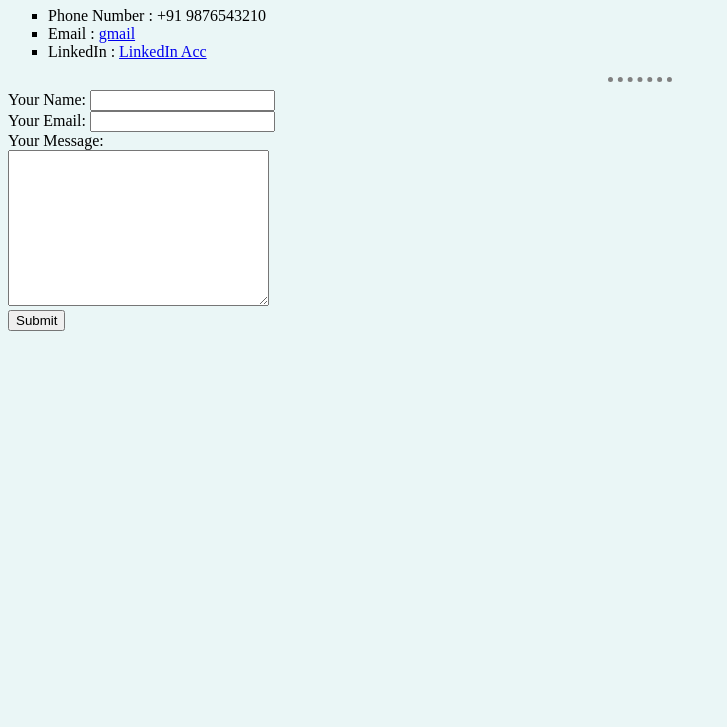
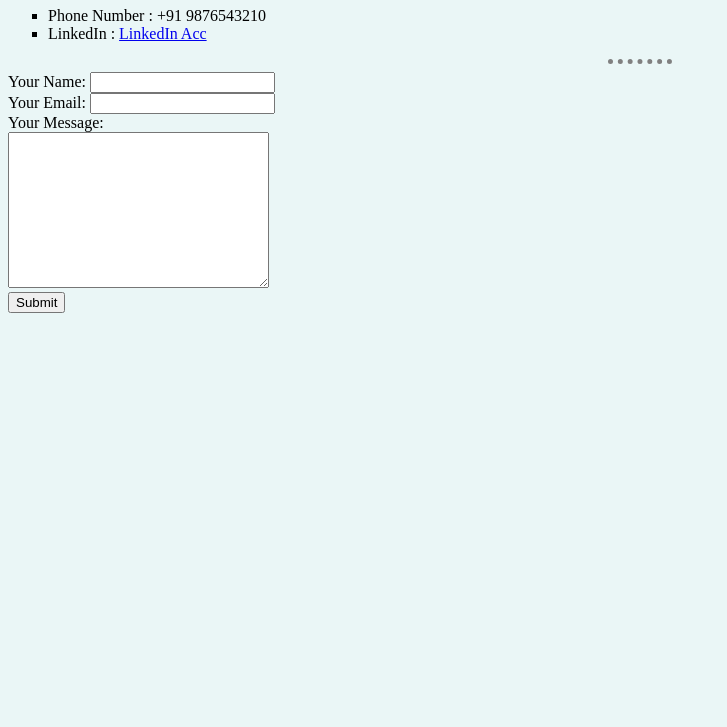
Before and after one commit to Karishma-Varshney/personal-site, a plain HTML site: page contact.html in a window 1280 px wide. Shown: the part 73-800 px from the top of the page, without its empty margins (0-727 px from the left). Drawn offline with Linux system fonts and the light colour scheme.

Commit message:
changes made

```diff
--- a/contact.html
+++ b/contact.html
@@ -12,8 +12,8 @@
     <h1>Contact Details</h1>
     <ul type="square">
         <li>Phone Number : +91 9876543210</li>
-        <li>Email : <a href="eminescarlett@gmail.com" target="_blank">gmail</a></li>
-        <li>LinkedIn : <a href="www.linkedin.com/in/karishma-varshney-801898234" target="_blank">LinkedIn Acc</a></li>
+        <li>LinkedIn : <a href="http://www.linkedin.com/in/karishma-varshney-801898234" target="_blank">LinkedIn Acc</a>
+        </li>
     </ul>
     <hr>
     <form action="mailto:eminescarlett@gmail.com" method="post" enctype="text/plain">
```
